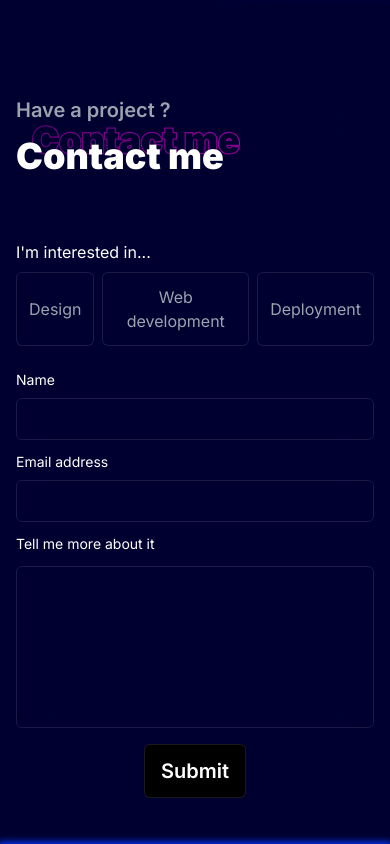
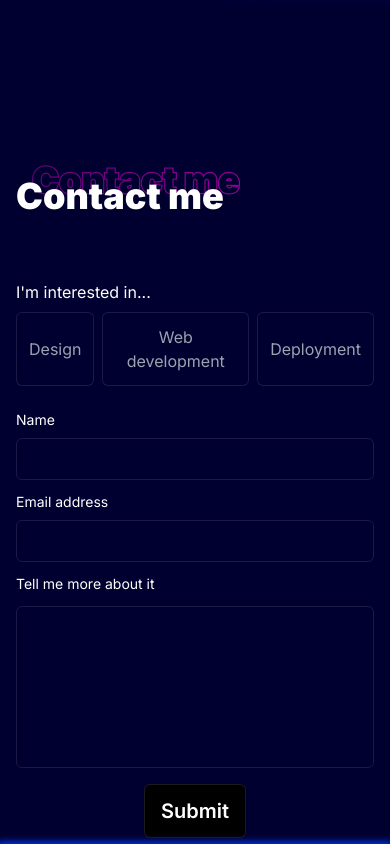
Before and after one commit to mgavillo/personnal-website, a Next.js app: page /contact in a window 390 px wide. Shown: the top 844 px of the page. Built offline with nearby package versions, Linux system fonts and the light colour scheme.

Commit message:
responsive contact: margin top fixed

```diff
--- a/src/app/contact/ContactForm.tsx
+++ b/src/app/contact/ContactForm.tsx
@@ -35,13 +35,13 @@ export default function ContactForm({ setSent }: { setSent: any }) {
   }
 
   return (
-    <section className="py-24">
+    <section className="pb-24 pt-44">
       <form
         ref={formRef}
         className=" flex flex-col gap-4 w-full md:w-3/5 h-full bg-dark-blue/10 justify-around items-center backdrop-blur-lg"
         onSubmit={(e) => sendEmail(e)}>
         <div className="w-full flex flex-col gap-3">
-          <h3 className=" text-gray-400">Have a project ?</h3>
+          {/* <h3 className=" text-white/40">Have a project ?</h3> */}
           <span className="mb-12">
             <SectionTitle text="Contact me" />
           </span>
```
